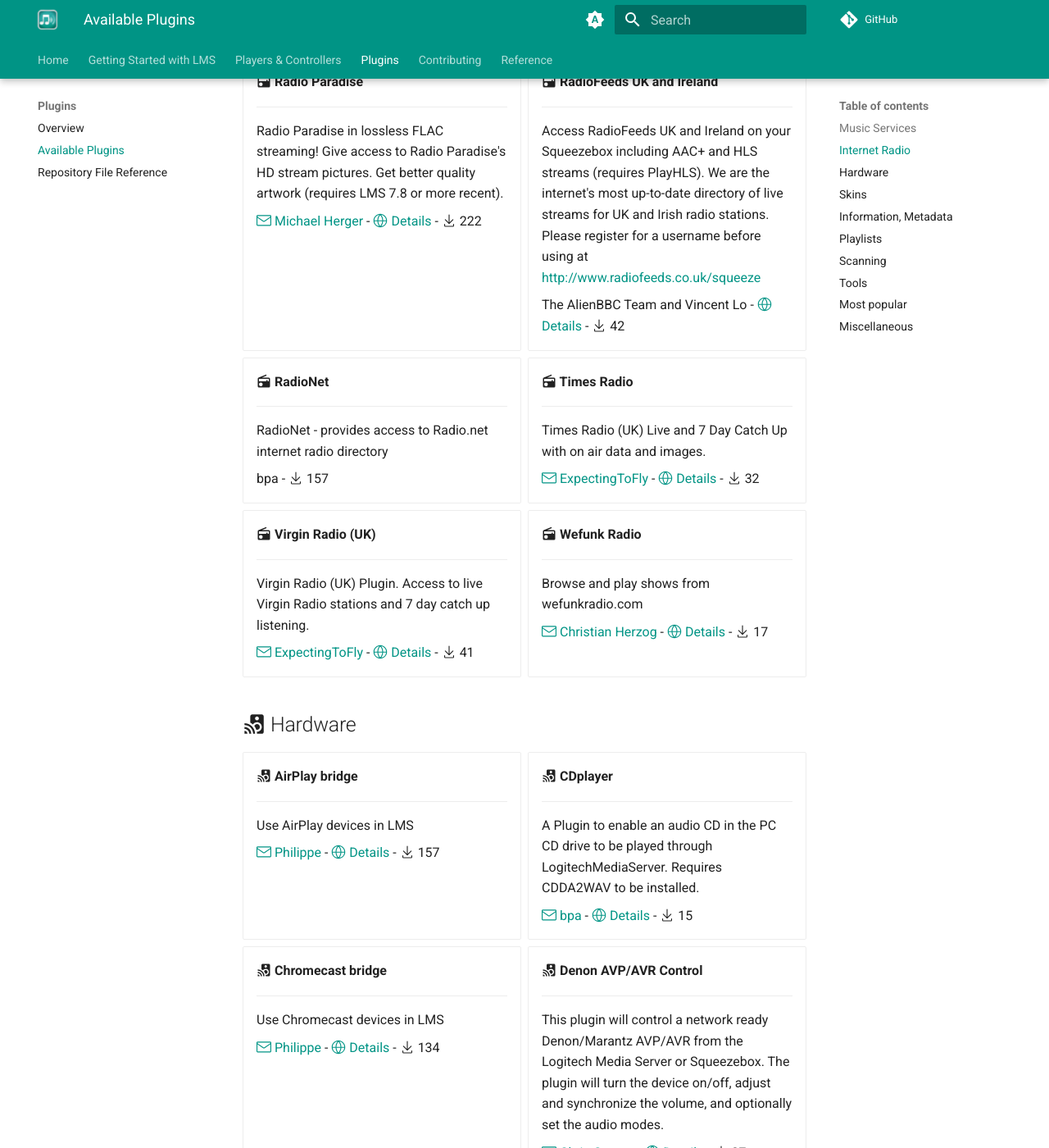
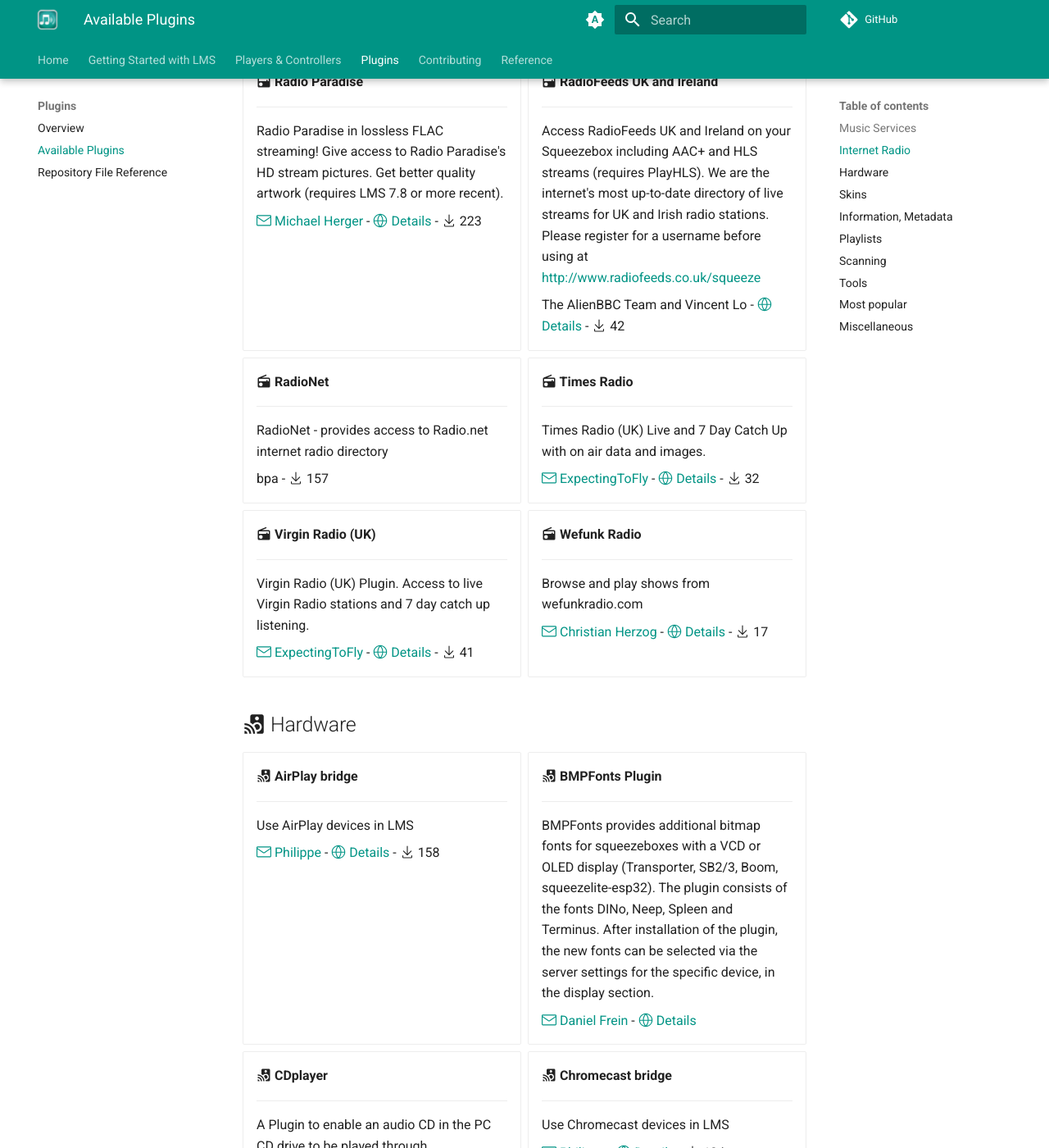
Before and after one commit to LMS-Community/lms-community.github.io, an MkDocs documentation site: the page built from docs/plugins/directory.md, in a window 1280 px wide and 1400 px high, scrolled down 2868 px. Shown: the whole window at 82% size. Built offline with MkDocs 1.6.1 and Material for MkDocs 9.7.7, drawn with Linux system fonts in a browser that asks for light colours; a script that is not in the unit is left out; plug-ins that fetch from the network failed and are left out; comment, search, counter and statistics services are not loaded; some of the changed text lies outside the part shown.

Commit message:
Update external data sources

```diff
--- a/docs/plugins/directory.md
+++ b/docs/plugins/directory.md
@@ -226,7 +226,7 @@ title: Available Plugins
 
     Radio Paradise in lossless FLAC streaming! Give access to Radio Paradise's HD stream pictures. Get better quality artwork (requires LMS 7.8 or more recent).
 
-    [:octicons-mail-24: Michael Herger](mailto:slim@herger.net)    - [:octicons-globe-24: Details](https://www.herger.net/slim-plugins/)    - :octicons-download-24: 222
+    [:octicons-mail-24: Michael Herger](mailto:slim@herger.net)    - [:octicons-globe-24: Details](https://www.herger.net/slim-plugins/)    - :octicons-download-24: 223
 
 -   __:material-radio: RadioFeeds UK and Ireland__
 
@@ -280,7 +280,15 @@ title: Available Plugins
 
     Use AirPlay devices in LMS
 
-    [:octicons-mail-24: Philippe](mailto:philippe_44@outlook.com)    - [:octicons-globe-24: Details](http://github.com/philippe44/LMS-to-raop)    - :octicons-download-24: 157
+    [:octicons-mail-24: Philippe](mailto:philippe_44@outlook.com)    - [:octicons-globe-24: Details](http://github.com/philippe44/LMS-to-raop)    - :octicons-download-24: 158
+
+-   __:material-cast-audio: BMPFonts Plugin__
+
+    ---
+
+    BMPFonts provides additional bitmap fonts for squeezeboxes with a VCD or OLED display (Transporter, SB2/3, Boom, squeezelite-esp32). The plugin consists of the fonts DINo, Neep, Spleen and Terminus. After installation of the plugin, the new fonts can be selected via the server settings for the specific device, in the display section.
+
+    [:octicons-mail-24: Daniel Frein](mailto:daniel.frein@gmail.com)    - [:octicons-globe-24: Details](https://forums.slimdevices.com/forum/user-forums/general-discussion/111149-new-bitmap-fonts-for-transporter-and-sb2-sb3/)
 
 -   __:material-cast-audio: CDplayer__
 
@@ -956,7 +964,7 @@ title: Available Plugins
 
     Radio Paradise in lossless FLAC streaming! Give access to Radio Paradise's HD stream pictures. Get better quality artwork (requires LMS 7.8 or more recent).
 
-    [:octicons-mail-24: Michael Herger](mailto:slim@herger.net)    - [:octicons-globe-24: Details](https://www.herger.net/slim-plugins/)    - :octicons-download-24: 222
+    [:octicons-mail-24: Michael Herger](mailto:slim@herger.net)    - [:octicons-globe-24: Details](https://www.herger.net/slim-plugins/)    - :octicons-download-24: 223
 
 -   __:material-star-shooting: UPnP/DLNA bridge__
 
@@ -972,7 +980,7 @@ title: Available Plugins
 
     Use AirPlay devices in LMS
 
-    [:octicons-mail-24: Philippe](mailto:philippe_44@outlook.com)    - [:octicons-globe-24: Details](http://github.com/philippe44/LMS-to-raop)    - :octicons-download-24: 157
+    [:octicons-mail-24: Philippe](mailto:philippe_44@outlook.com)    - [:octicons-globe-24: Details](http://github.com/philippe44/LMS-to-raop)    - :octicons-download-24: 158
 
 -   __:material-star-shooting: RadioNet__
 
```
Also changed, not shown: other parts of docs/plugins/directory.md (+26 -26 lines), docs/analytics/stats.yaml (+14 -14 lines).
